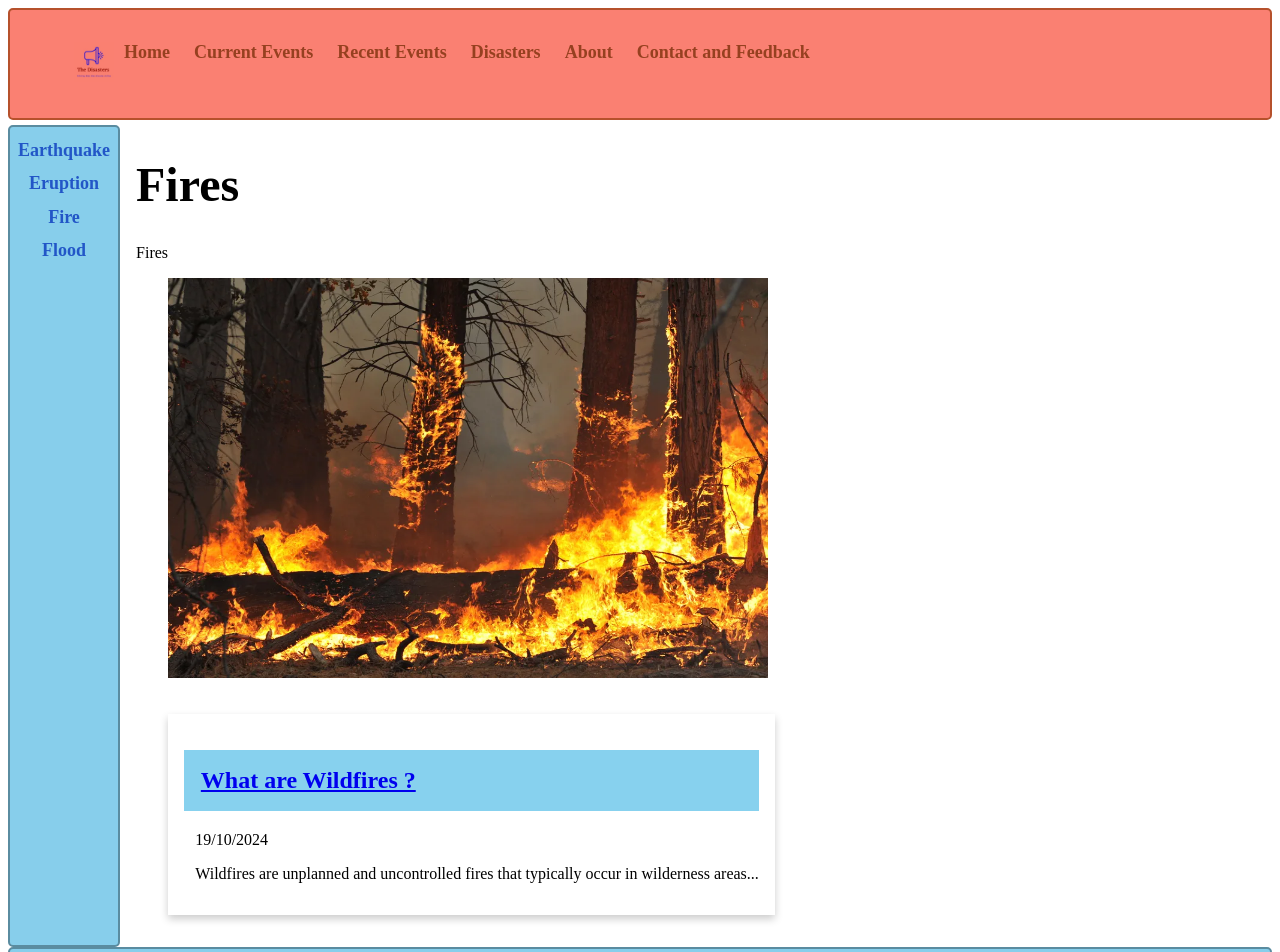
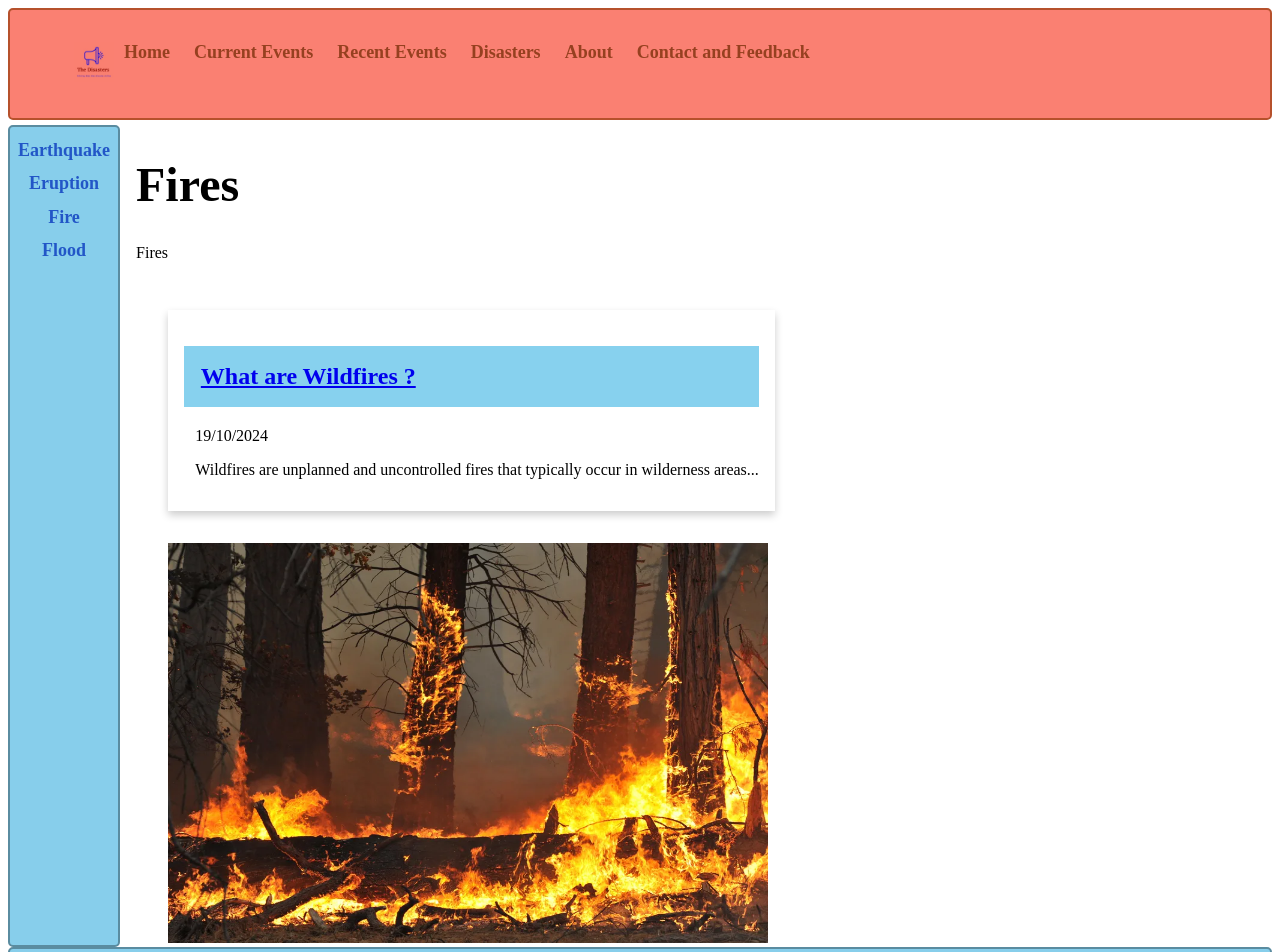
Before and after one commit to BIT-Studio-3/group-project-25-1-scade, a SvelteKit app in the folder disaster/disaster/: page /disasters/fire in a window 1280 px wide. Shown: the top 952 px of the page. Built offline with nearby package versions, Linux system fonts and the light colour scheme.

Commit message:
Now float, image position moved so events don't look out of place when there are many

```diff
--- a/disaster/disaster/src/routes/disasters/fire/+page.svelte
+++ b/disaster/disaster/src/routes/disasters/fire/+page.svelte
@@ -10,11 +10,7 @@
 <p>Fires</p>
 
 <div>
-    <div class="block">
-        <Image pic={fire} picname={"cover"} picwidth={"600px"} picheight={"400px"}/>
-    </div>
-
-    <div class="block">
+    <div class="float">
         <Card
         where ={"/disasters/fire/fireInfo"}
         title ={"What are Wildfires ?"}
@@ -22,12 +18,15 @@
         info = "Wildfires are unplanned and uncontrolled fires that typically occur in wilderness areas..."
         ></Card>
     </div>
+    <div class="float">
+        <Image pic={fire} picname={"cover"} picwidth={"600px"} picheight={"400px"}/>
+    </div>
 </div>
 
 
 
 <style>
-    .block {
-        display: inline-block;
+    .float {
+        float: left;
     }
 </style>
```
